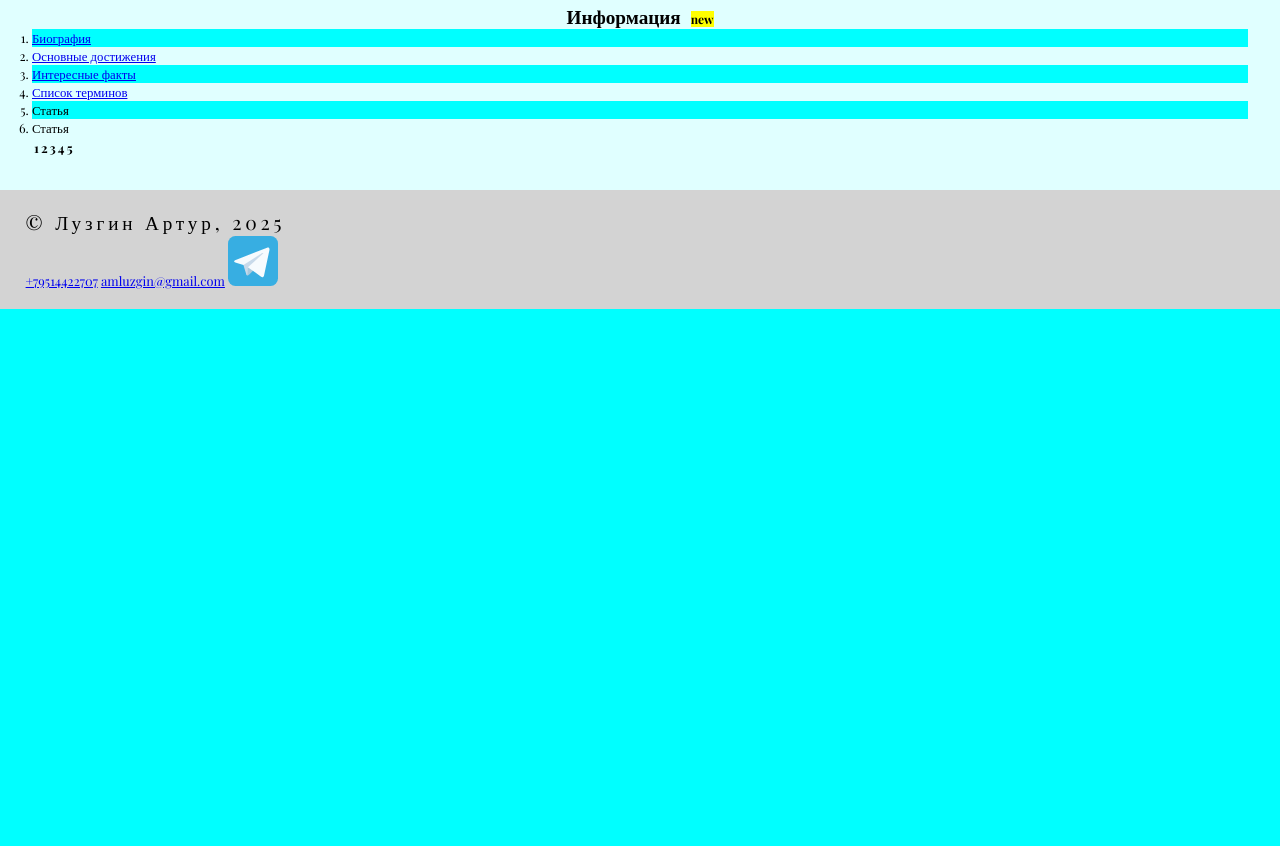
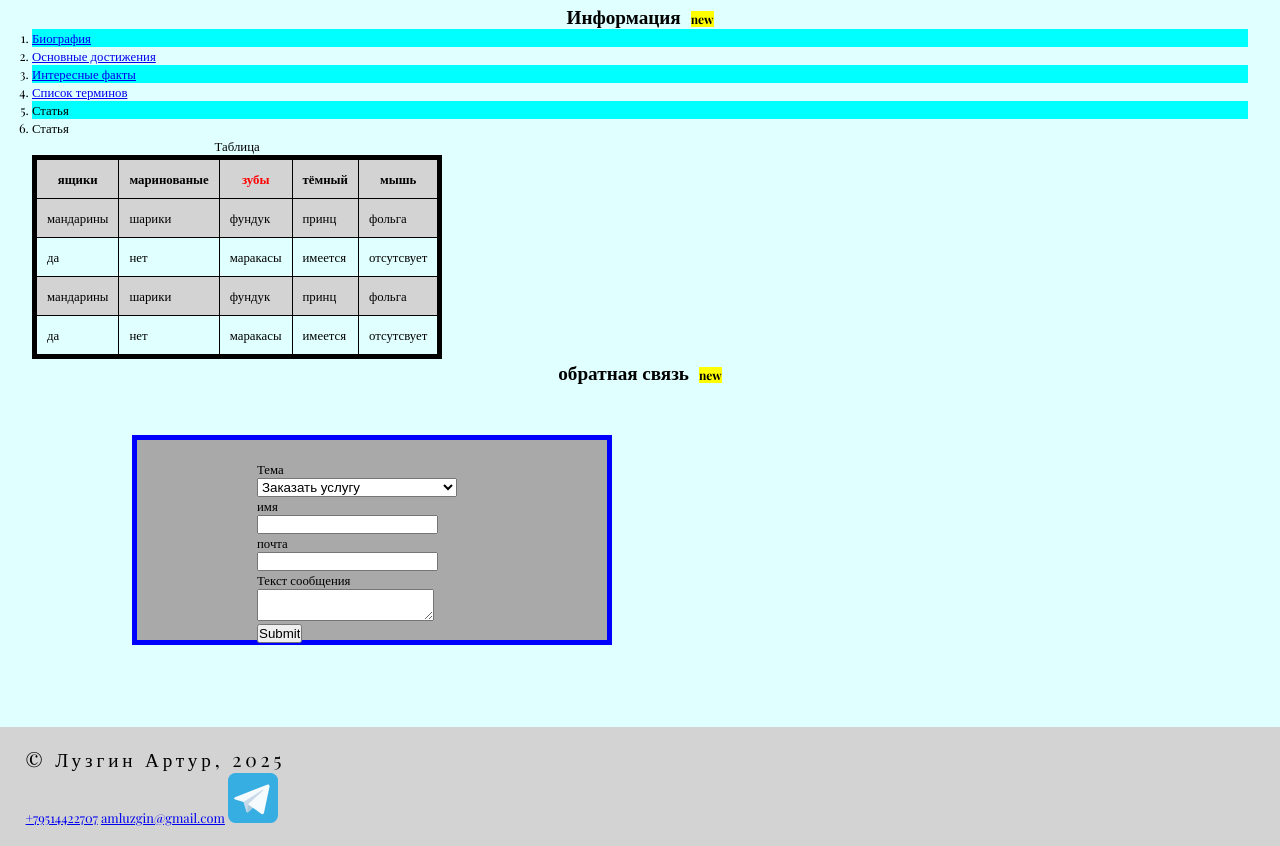
Before and after one commit to arturtrt09/gvido-van-rossum, a plain HTML site: page index.html in a window 1280 px wide. Shown: the part 870-1716 px from the top of the page. Before the commit the page ends 1179 px from the top, so only its background shows below. Drawn offline with nearby package versions, Linux system fonts and the light colour scheme; a web font is replaced by a local one.

Commit message:
Add files via upload

```diff
--- a/CSS/style.css
+++ b/CSS/style.css
@@ -122,3 +122,33 @@ p{
 #last{
 	color: green;
 }
+table.table-123 {
+    border: 5px solid black;
+    border-collapse: collapse;
+}
+
+table.table-123 td,
+table.table-123 th{
+    border: 1px solid black;
+    padding: 10px;
+}
+
+table.table-123 th:nth-child(3) {
+    text-align: center;
+    color: red;
+    font-weight: bold;
+}
+table.table-123 tr:nth-child(odd) {
+    background-color: lightgray
+}
+#contact-form input[type="text"]{
+    height: 20px;
+    width: 250px;
+    padding: 5px;
+    margin-bottom: 10px;
+    border: white solid 1px;
+    background-color: #eddfff;
+}
+#contact-form input[type="submit"]{
+    color: ;
+}
--- a/index.html
+++ b/index.html
@@ -31,6 +31,7 @@
             <ul>
                 <li><a class="link" href="#intro">Введение</a></li>
                 <li><a class="link" href="#info">Информация</a></li>
+                <li><a class="back" href="#back">Обратная связь</a></li>
             </ul>
         </nav>
     </header>
@@ -53,16 +54,67 @@
             <li>Статья</li>
         </ol>
         <table class="table-123">
+            <caption>Таблица</caption>
             <thead>
                 <tr>
-                    <th>1</th>
-                    <th>2</th>
-                    <th>3</th>
-                    <th>4</th>
-                    <th>5</th>
+                    <th>ящики</th>
+                    <th>маринованые</th>
+                    <th>зубы</th>
+                    <th>тёмный</th>
+                    <th>мышь</th>
                 </tr>
             </thead>
+            <tbody>
+                <tr>
+                    <td>мандарины</td>
+                    <td>шарики</td>
+                    <td>фундук</td>
+                    <td>принц</td>
+                    <td>фольга</td>
+                </tr>
+                <tr>
+                    <td>да</td>
+                    <td>нет</td>
+                    <td>маракасы</td>
+                    <td>имеется</td>
+                    <td>отсутсвует</td>
+                </tr>
+                <tr>
+                    <td>мандарины</td>
+                    <td>шарики</td>
+                    <td>фундук</td>
+                    <td>принц</td>
+                    <td>фольга</td>
+                </tr>
+                <tr>
+                    <td>да</td>
+                    <td>нет</td>
+                    <td>маракасы</td>
+                    <td>имеется</td>
+                    <td>отсутсвует</td>
+                </tr>
+            </tbody>
         </table>
+        <section id="back">
+        <h2>обратная связь</h2>
+        <form action="">
+            <div class="form__item">
+                <label for="topic">Тема</label><br>
+                <select name="topic" id="topic">
+                    <option value="1">Заказать услугу</option>
+                    <option value="2">Оставить отзыв/замечание</option>
+                    <option value="3">Предложить сотрудничество</option>
+                    <option value="4">Другое</option>
+                </select><br>
+                <label for="name">имя</label><br>
+                <input name="name" type="text"><br>
+                <label for="email">почта</label><br>
+                <input name="email" type="text"><br>
+                <label for="comment">Текст сообщения</label><br>
+                <textarea name="comment" id="comment"></textarea><br>
+                <input type="submit"><br>
+            </div>
+        </form>
     </main>
     <footer>
         <p>&copy; Лузгин Артур, 2025</p>
```
